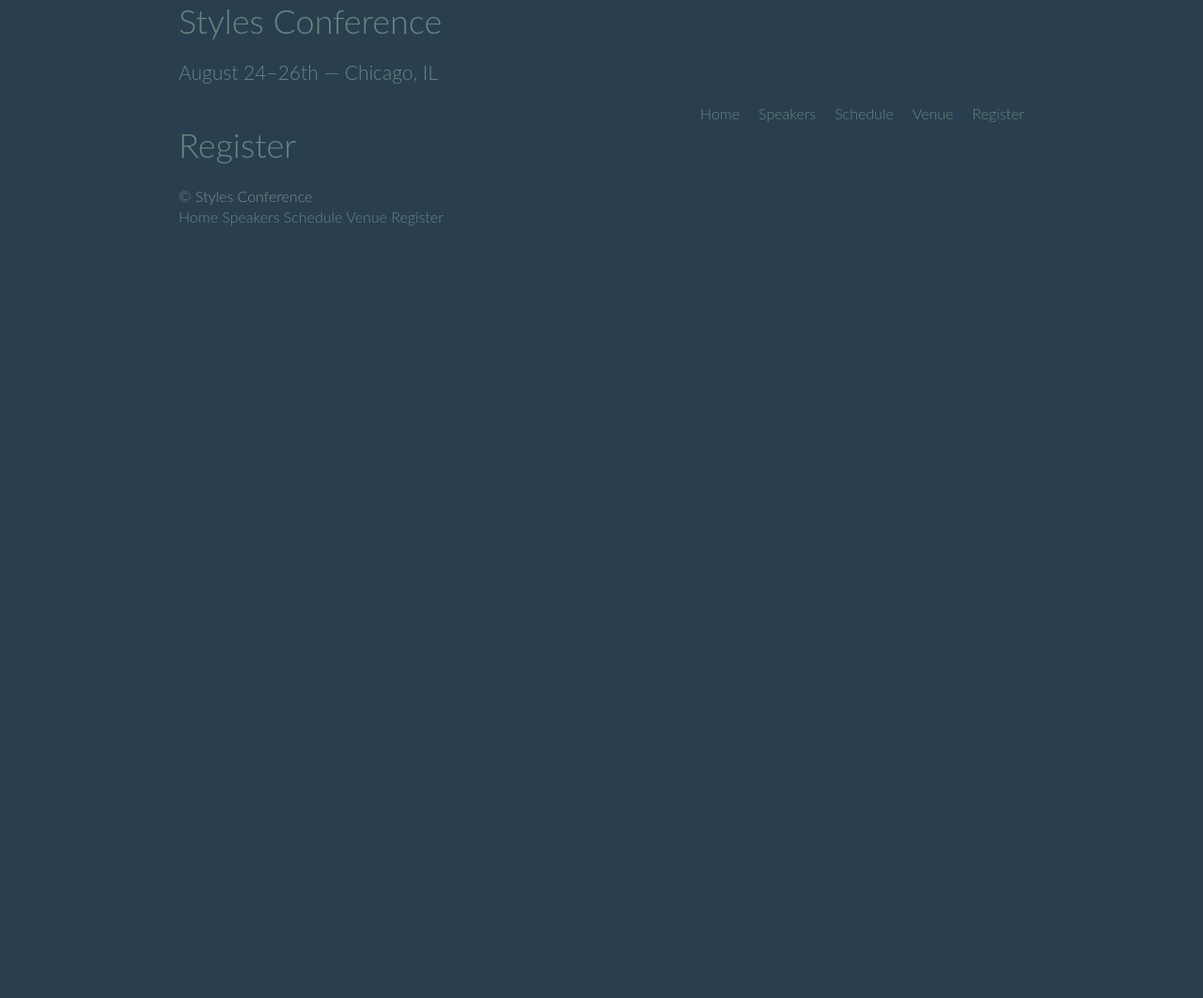
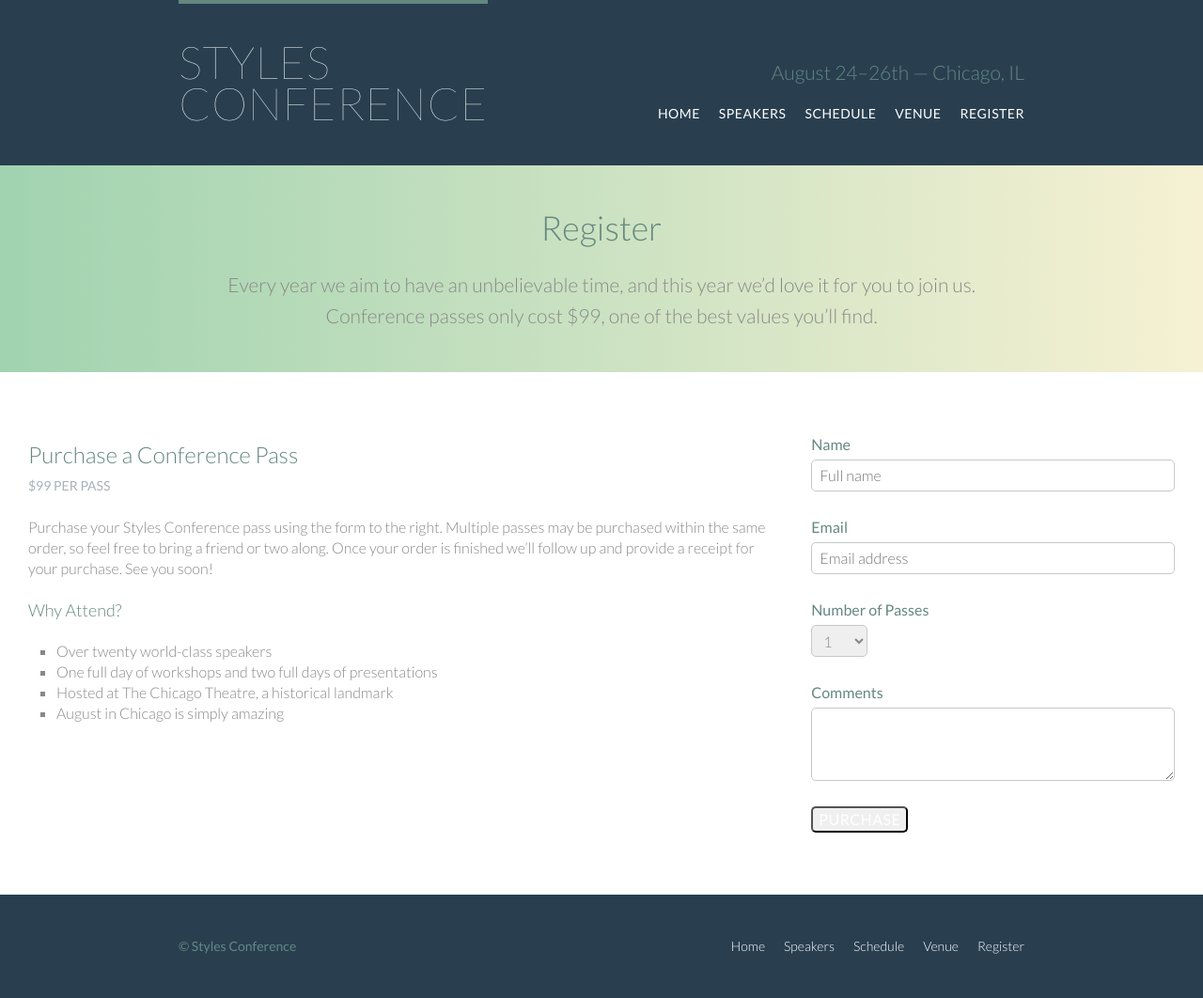
Before and after one commit to WhizBlend/styles.conference, a plain HTML site: page register.html in a window 1280 px wide. Shown: the whole page at 94% size. Before the commit the page ends 800 px from the top, so only its background shows below. Drawn offline with Linux system fonts and the light colour scheme.

Commit message:
rgagagaga

```diff
--- a/assets/stylesheets/main.css
+++ b/assets/stylesheets/main.css
@@ -471,3 +471,50 @@ Images
 .venue-map {
   height: 264px;
 }
+
+/*
+  ========================================
+  Register
+  ========================================
+*/
+
+.why-attend {
+  list-style: square;
+  margin: 0 0 22px 30px;
+}
+
+form {
+  margin-bottom: 22px;
+}
+input,
+select,
+textarea {
+  font: 300 16px/22px "Lato", "Open Sans", "Helvetica Neue", Helvetica, Arial, sans-serif;
+}
+
+.register-group label {
+  color: #648880;
+  cursor: pointer;
+  font-weight: 400;
+}
+.register-group input,
+.register-group select,
+.register-group textarea {
+  border: 1px solid #c6c9cc;
+  border-radius: 5px;
+  color: #888;
+  display: block;
+  margin: 5px 0 27px 0;
+  padding: 5px 8px;
+}
+.register-group input,
+.register-group textarea {
+  width: 100%;
+}
+.register-group select {
+  height: 34px;
+  width: 60px;
+}
+.register-group textarea {
+  height: 78px;
+}
--- a/register.html
+++ b/register.html
@@ -5,19 +5,116 @@
     <meta charset="utf-8">
     <title>Register - Styles Conference</title>
     <link rel="stylesheet" href="assets/stylesheets/main.css">
+    <link rel="stylesheet" href="http://fonts.googleapis.com/css?family=Lato:100,300,400">
   </head>
 
   <body>
 
     <!-- Header -->
 
-    <header class="container">
+    <header class="primary-header container group">
 
-      <h1>
-        <a href="index.html">Styles Conference</a>
+      <h1 class="logo">
+        <a href="index.html">Styles <br> Conference</a>
       </h1>
 
-      <h3>August 24&ndash;26th &mdash; Chicago, IL</h3>
+      <h3 class="tagline">August 24&ndash;26th &mdash; Chicago, IL</h3>
+
+      <nav class="nav primary-nav">
+        <ul>
+          <li><a href="index.html">Home</a></li><!--
+          --><li><a href="speakers.html">Speakers</a></li><!--
+          --><li><a href="schedule.html">Schedule</a></li><!--
+          --><li><a href="venue.html">Venue</a></li><!--
+          --><li><a href="register.html">Register</a></li>
+        </ul>
+      </nav>
+
+    </header>
+
+    <!-- Lead -->
+
+    <section class="row-alt">
+      <div class="lead container">
+
+        <h1>Register</h1>
+
+        <p>Every year we aim to have an unbelievable time, and this year we&#8217;d love it for you to join us. Conference passes only cost $99, one of the best values you&#8217;ll find.</p>
+
+      </div>
+    </section>
+
+    <!-- Main content -->
+
+    <section class="row">
+      <div class="grid">
+
+        <!-- Details -->
+
+        <section class="col-2-3">
+
+          <h2>Purchase a Conference Pass</h2>
+          <h5>$99 per Pass</h5>
+
+          <p>Purchase your Styles Conference pass using the form to the right. Multiple passes may be purchased within the same order, so feel free to bring a friend or two along. Once your order is finished we&#8217;ll follow up and provide a receipt for your purchase. See you soon!</p>
+
+          <h4>Why Attend?</h4>
+
+          <ul class="why-attend">
+            <li>Over twenty world-class speakers</li>
+            <li>One full day of workshops and two full days of presentations</li>
+            <li>Hosted at The Chicago Theatre, a historical landmark</li>
+            <li>August in Chicago is simply amazing</li>
+          </ul>
+
+        </section><!--
+
+        Registration form
+
+        --><form class="col-1-3" action="#" method="post">
+
+          <fieldset class="register-group">
+
+            <label>
+              Name
+              <input type="text" name="name" placeholder="Full name" required>
+            </label>
+
+            <label>
+              Email
+              <input type="email" name="email" placeholder="Email address" required>
+            </label>
+
+            <label>
+              Number of Passes
+              <select name="quantity" required>
+                <option value="1" selected>1</option>
+                <option value="2">2</option>
+                <option value="3">3</option>
+                <option value="4">4</option>
+                <option value="5">5</option>
+              </select>
+            </label>
+
+            <label>
+              Comments
+              <textarea name="comments"></textarea>
+            </label>
+
+          </fieldset>
+
+          <input class="btn btn-default" type="submit" name="submit" value="Purchase">
+
+        </form>
+
+      </div>
+    </section>
+
+    <!-- Footer -->
+
+    <footer class="primary-footer container group">
+
+      <small>&copy; Styles Conference</small>
 
       <nav class="nav">
         <ul>
@@ -29,30 +126,6 @@
         </ul>
       </nav>
 
-    </header>
-
-    <!-- Main content -->
-
-    <section class="container">
-
-      <h1>Register</h1>
-
-    </section>
-
-    <!-- Footer -->
-
-    <footer class="container">
-
-      <small>&copy; Styles Conference</small>
-
-      <nav>
-        <a href="index.html">Home</a>
-        <a href="speakers.html">Speakers</a>
-        <a href="schedule.html">Schedule</a>
-        <a href="venue.html">Venue</a>
-        <a href="register.html">Register</a>
-      </nav>
-
     </footer>
 
   </body>
```
